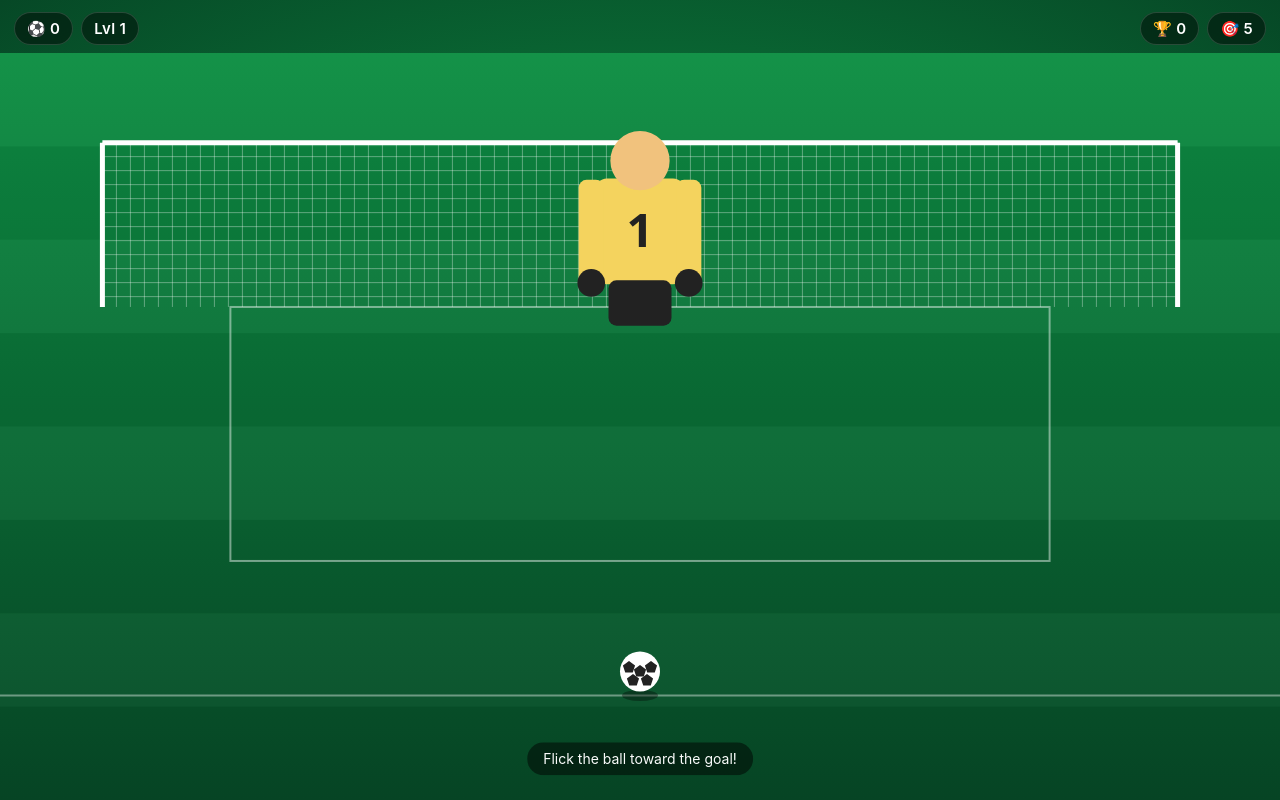
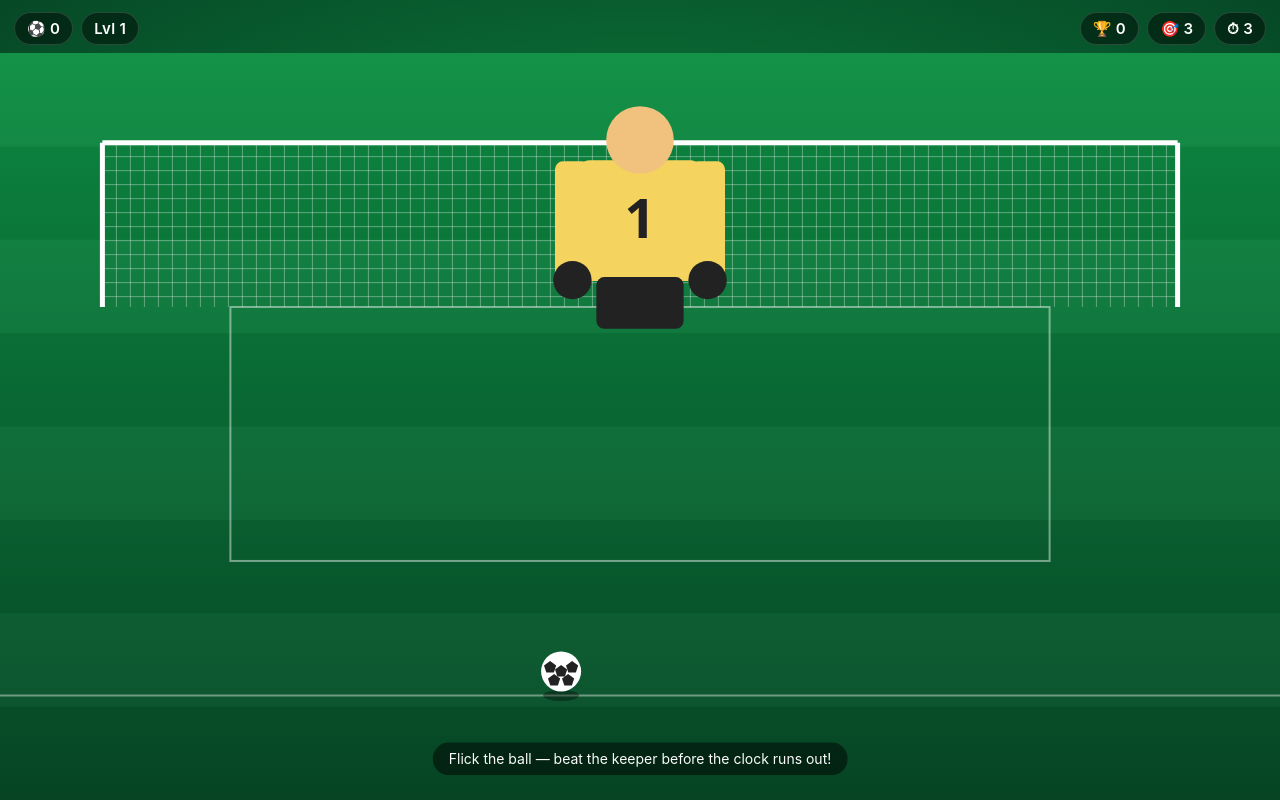
Before and after one commit to iahawk85/penalty-flick, a plain HTML site: page index.html in a window 1280 px wide. Both pictures are taken after a click on the button "Play". Drawn offline with Linux system fonts and the light colour scheme.

Commit message:
Make the game harder
- Wider/taller keeper, faster dive (6.5x vs 4x keeper width per second)
- 5-second shot clock per shot, urgent pulse at <=1.5s
- Random ball placement + per-shot crosswind drift
- Post and crossbar hits now count as saves
- Level 1: 4 shots, need 3 goals; higher levels tighten both
- Keeper prediction gets more accurate each level
- Bump SW cache to v2 so installs refresh

```diff
--- a/game.js
+++ b/game.js
@@ -8,6 +8,8 @@
   const bestEl = document.getElementById('best');
   const levelEl = document.getElementById('level');
   const shotsEl = document.getElementById('shots');
+  const clockEl = document.getElementById('clock');
+  const clockPill = document.getElementById('clockPill');
   const hintEl = document.getElementById('hint');
   const startScreen = document.getElementById('startScreen');
   const gameOverScreen = document.getElementById('gameOverScreen');
@@ -28,11 +30,15 @@
     score: 0,
     best: +(localStorage.getItem('pf_best') || 0),
     level: 1,
-    shotsLeft: 5,
+    shotsLeft: 4,
+    totalShots: 0,
     levelGoals: 0,
     levelTarget: 3,
-    keeperReaction: 0.42, // fraction of predicted time before keeper commits
     keeperSpeed: 1.0,
+    keeperImperfection: 0.35,
+    shotClock: 5.0,           // seconds remaining to take the shot
+    shotClockMax: 5.0,
+    wind: 0,                  // px/s^2 horizontal drift this shot
   };
 
   const field = {
@@ -88,9 +94,9 @@
     ball.x = field.ballRest.x;
     ball.y = field.ballRest.y;
 
-    // Keeper size scales with goal height
-    field.keeperH = goalHeight * 0.92;
-    field.keeperW = field.keeperH * 0.7;
+    // Keeper size scales with goal height (made wider/taller — harder to beat)
+    field.keeperH = goalHeight * 1.05;
+    field.keeperW = field.keeperH * 0.85;
     field.keeperBaseY = goalTop + goalHeight - field.keeperH / 2;
     field.keeperX = field.w / 2;
     field.keeperY = field.keeperBaseY;
@@ -408,6 +414,7 @@
   function shoot(pullDx, pullDy, pullMag) {
     const maxPull = 200;
     const power = Math.min(1, pullMag / maxPull);
+    game.totalShots++;
     // Map pull to launch velocity. The harder you pull back, the harder the kick.
     const launchSpeed = 620 + power * 880; // px/s
     // Slight upward lift on weak shots; arcing on stronger ones
@@ -424,6 +431,11 @@
     ball.trail.length = 0;
     game.state = STATE.FLYING;
     game.keeperTargetX = predictKeeperTarget();
+    // Reduce keeper prediction imperfection as levels rise (better AI)
+    const noise = Math.max(0, (game.keeperImperfection || 0));
+    if (noise > 0) {
+      game.keeperTargetX += (Math.random() - 0.5) * noise * field.keeperW;
+    }
   }
 
   function predictKeeperTarget() {
@@ -451,9 +463,23 @@
   const GRAVITY = 1400; // px/s^2
 
   function update(dt) {
+    // Shot clock runs while waiting to shoot
+    if (game.state === STATE.READY) {
+      game.shotClock -= dt;
+      if (game.shotClock <= 0) {
+        game.shotClock = 0;
+        // Timeout = wide shot (no goal, no save banner)
+        resolve(false, false, true);
+        return;
+      }
+      updateClockHUD();
+      return;
+    }
+
     if (game.state !== STATE.FLYING) return;
 
-    // Move ball
+    // Move ball — apply wind drift on horizontal velocity
+    ball.vx += game.wind * dt;
     ball.vy += GRAVITY * dt;
     ball.x += ball.vx * dt;
     ball.y += ball.vy * dt;
@@ -461,27 +487,26 @@
     ball.trail.push({ x: ball.x, y: ball.y });
     if (ball.trail.length > 18) ball.trail.shift();
 
-    // Move keeper toward predicted target
+    // Move keeper toward predicted target (faster than before)
     const target = game.keeperTargetX;
     const dx = target - field.keeperX;
-    const move = Math.sign(dx) * Math.min(Math.abs(dx), field.keeperW * 4 * dt * game.keeperSpeed);
+    const dive = field.keeperW * 6.5 * dt * game.keeperSpeed;
+    const move = Math.sign(dx) * Math.min(Math.abs(dx), dive);
     field.keeperX += move;
 
-    // Bounce off side walls (post collisions)
-    if (ball.x - ball.r < 0 && ball.y < field.goalLineY + 4) {
-      ball.x = ball.r;
-      ball.vx = Math.abs(ball.vx) * 0.55;
-    } else if (ball.x + ball.r > field.w && ball.y < field.goalLineY + 4) {
-      ball.x = field.w - ball.r;
-      ball.vx = -Math.abs(ball.vx) * 0.55;
+    // Post collision — hitting either post counts as a save (no banking shots in)
+    const hitLeftPost  = (ball.x - ball.r < field.goalX + 4) && ball.y < field.goalLineY;
+    const hitRightPost = (ball.x + ball.r > field.goalX + field.goalW - 4) && ball.y < field.goalLineY;
+    if (hitLeftPost || hitRightPost) {
+      resolve(false, true);
+      return;
     }
 
-    // Goal collisions (top crossbar)
+    // Crossbar (top) — also a save now
     if (ball.y - ball.r < field.goalY &&
         ball.x > field.goalX && ball.x < field.goalX + field.goalW) {
-      ball.y = field.goalY + ball.r;
-      ball.vy = Math.abs(ball.vy) * 0.4;
-      ball.vx *= 0.85;
+      resolve(false, true);
+      return;
     }
 
     // Goal detection
@@ -521,7 +546,7 @@
     }
   }
 
-  function resolve(isGoal, isSave) {
+  function resolve(isGoal, isSave, isTimeout) {
     game.state = STATE.RESOLVED;
     if (isGoal) {
       game.score++;
@@ -529,16 +554,15 @@
       game.best = Math.max(game.best, game.score);
       localStorage.setItem('pf_best', String(game.best));
       showBanner(goalBanner);
-      // Continue if level not done
       if (game.levelGoals >= game.levelTarget) {
-        // Next level after a beat
         setTimeout(() => {
           game.level++;
-          game.shotsLeft = 5;
           game.levelGoals = 0;
-          game.levelTarget = 3 + Math.floor(game.level * 0.5);
-          game.keeperSpeed = 1 + (game.level - 1) * 0.18;
-          game.keeperReaction = Math.max(0.2, 0.42 - (game.level - 1) * 0.025);
+          // Tighten budget: fewer shots, more goals required at higher levels
+          game.shotsLeft     = Math.max(3, 5 - Math.floor((game.level - 1) / 2));
+          game.levelTarget   = 3 + Math.floor((game.level - 1) * 0.6);
+          game.keeperSpeed   = 1 + (game.level - 1) * 0.22;
+          game.keeperImperfection = Math.max(0.05, 0.35 - (game.level - 1) * 0.04);
           resetForNextShot();
           updateHUD();
         }, 900);
@@ -557,12 +581,12 @@
         updateHUD();
       }, 900);
     } else {
-      // Miss / wide
-      game.shotsLeft--;
+      // Miss / wide / timeout — no banner, just counts down
       setTimeout(() => {
+        game.shotsLeft--;
         resetForNextShot();
         updateHUD();
-      }, 600);
+      }, isTimeout ? 400 : 600);
     }
     updateHUD();
     checkGameOver();
@@ -570,11 +594,28 @@
 
   function showBanner(el) {
     el.classList.remove('show');
-    void el.offsetWidth; // restart animation
+    void el.offsetWidth;
     el.classList.add('show');
   }
 
+  function rollBallPlacement() {
+    // Randomize X position so the keeper can't always sit on the same spot.
+    // Keep the ball within the goal's projected footprint.
+    const lo = field.goalX + field.w * 0.18;
+    const hi = field.goalX + field.goalW - field.w * 0.18;
+    field.ballRest.x = lo + Math.random() * (hi - lo);
+    field.ballRest.y = field.groundY - 24;
+  }
+
+  function rollWind() {
+    // px/s^2 horizontal acceleration: ~ ±25% of base launch speed range.
+    const mag = (Math.random() * 0.55 + 0.15) * 380; // 57..209
+    game.wind = (Math.random() < 0.5 ? -1 : 1) * mag;
+  }
+
   function resetForNextShot() {
+    rollBallPlacement();
+    rollWind();
     ball.x = field.ballRest.x;
     ball.y = field.ballRest.y;
     ball.vx = 0; ball.vy = 0;
@@ -584,6 +625,9 @@
     field.keeperY = field.keeperBaseY;
     game.keeperTargetX = field.w / 2;
     game.state = STATE.READY;
+    game.shotClock = game.shotClockMax;
+    if (clockPill) clockPill.classList.remove('urgent');
+    updateClockHUD();
   }
 
   function updateHUD() {
@@ -593,11 +637,22 @@
     shotsEl.textContent = Math.max(0, game.shotsLeft);
   }
 
+  function updateClockHUD() {
+    if (!clockEl) return;
+    const sec = Math.ceil(game.shotClock);
+    clockEl.textContent = `⏱ ${sec}`;
+    if (game.shotClock <= 1.5 && clockPill) {
+      clockPill.classList.add('urgent');
+    } else if (clockPill) {
+      clockPill.classList.remove('urgent');
+    }
+  }
+
   function checkGameOver() {
     if (game.shotsLeft <= 0 && game.state === STATE.READY) {
       finalScore.textContent = game.score;
       finalBest.textContent = game.best;
-      finalShots.textContent = (game.level - 1) * 5 + (5 - game.shotsLeft);
+      finalShots.textContent = game.totalShots;
       finalText.textContent = `You scored ${game.score} ${game.score === 1 ? 'goal' : 'goals'}.`;
       gameOverScreen.hidden = false;
     }
@@ -631,11 +686,13 @@
   function startGame() {
     game.score = 0;
     game.level = 1;
-    game.shotsLeft = 5;
+    game.shotsLeft = 4;
+    game.totalShots = 0;
     game.levelGoals = 0;
     game.levelTarget = 3;
     game.keeperSpeed = 1;
-    game.keeperReaction = 0.42;
+    game.keeperImperfection = 0.35;
+    game.shotClock = game.shotClockMax;
     updateHUD();
     startScreen.style.display = 'none';
     gameOverScreen.hidden = true;
--- a/index.html
+++ b/index.html
@@ -22,13 +22,14 @@
       </div>
       <div class="hud-right">
         <div class="hud-pill" id="bestPill">🏆 <span id="best">0</span></div>
-        <div class="hud-pill" id="shotsPill">🎯 <span id="shots">5</span></div>
+        <div class="hud-pill" id="shotsPill">🎯 <span id="shots">4</span></div>
+        <div class="hud-pill" id="clockPill"><span id="clock">⏱ 5</span></div>
       </div>
     </header>
 
     <canvas id="game" aria-label="Soccer penalty flick game"></canvas>
 
-    <div class="hint" id="hint">Flick the ball toward the goal!</div>
+    <div class="hint" id="hint">Flick the ball — beat the keeper before the clock runs out!</div>
 
     <!-- Start screen -->
     <div class="overlay" id="startScreen">
--- a/style.css
+++ b/style.css
@@ -60,6 +60,17 @@
   backdrop-filter: blur(6px);
   -webkit-backdrop-filter: blur(6px);
   letter-spacing: 0.3px;
+}
+
+#clockPill.urgent {
+  background: rgba(220, 40, 40, 0.85);
+  border-color: rgba(255, 200, 200, 0.7);
+  animation: pulse 0.6s ease-in-out infinite;
+}
+
+@keyframes pulse {
+  0%, 100% { transform: scale(1); }
+  50%      { transform: scale(1.08); }
 }
 
 #game {
--- a/sw.js
+++ b/sw.js
@@ -1,4 +1,4 @@
-const CACHE = 'penalty-flick-v1';
+const CACHE = 'penalty-flick-v2';
 const ASSETS = [
   './',
   './index.html',
```
Also changed, not shown: 1 other file.
